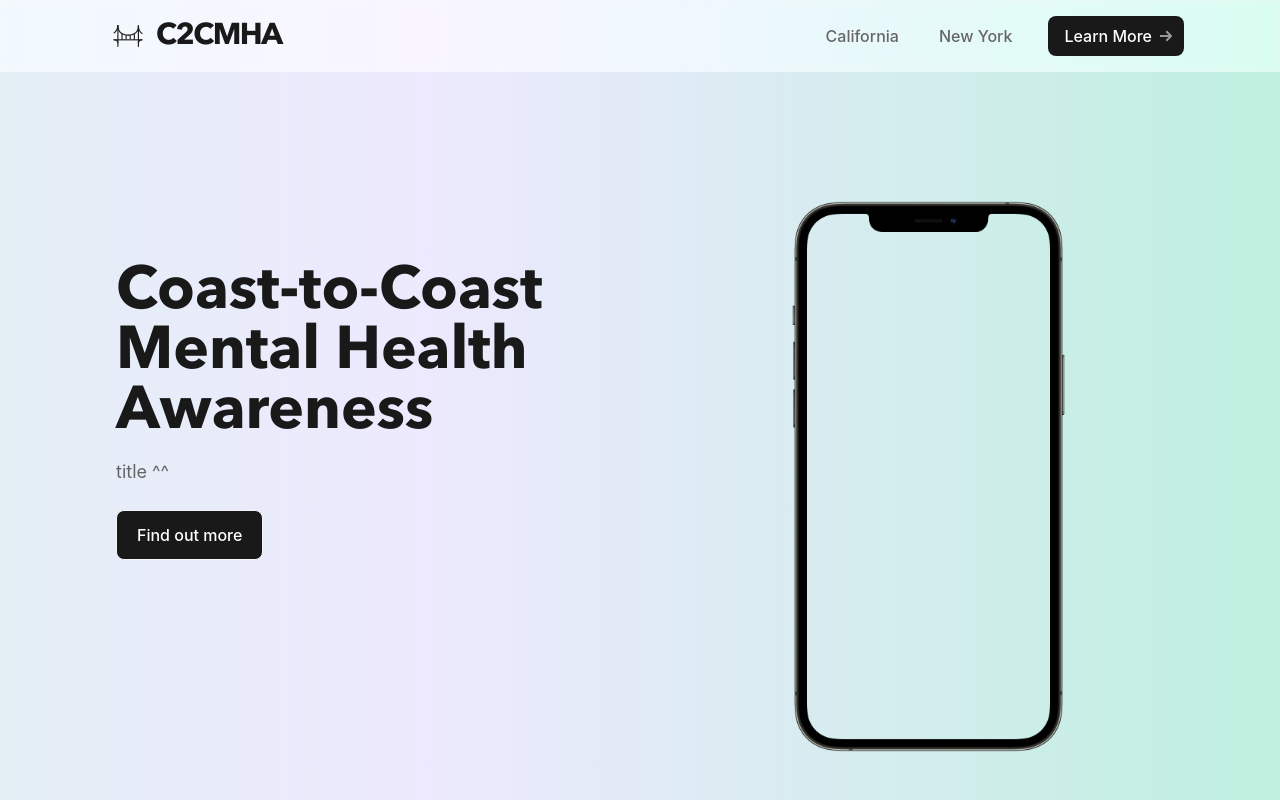
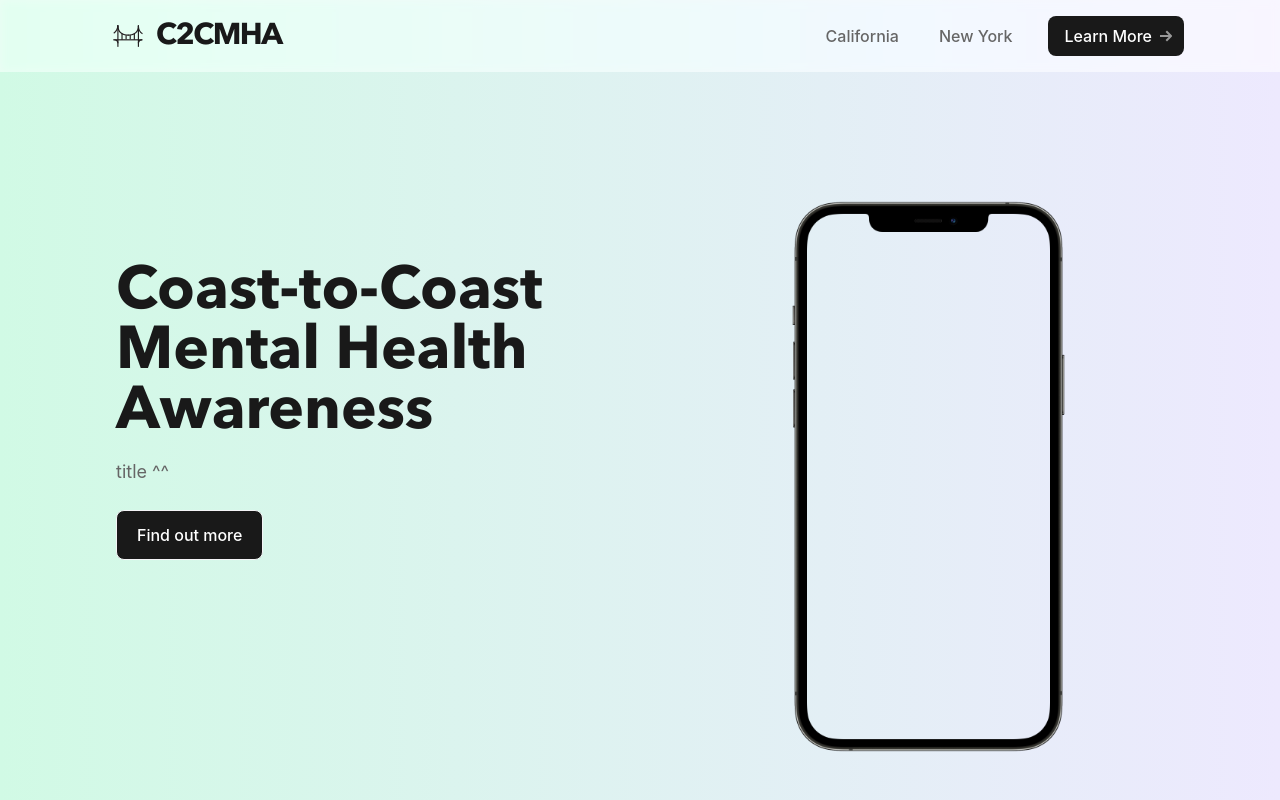
Before and after one commit to minor/english-project, a Next.js app: page / in a window 1280 px wide. Shown: the top 800 px of the page. Built offline with nearby package versions, Linux system fonts and the light colour scheme; what @tailwindcss/typography would draw is missing.

Commit message:
[update] background

```diff
--- a/pages/index.js
+++ b/pages/index.js
@@ -20,7 +20,7 @@ export default function Home() {
       </Head>
       <Header />
       <section className="text-gray-600 body-font">
-        <section className="bg-gradient-to-r from-green-100 via-purple-100 to-green-200 animate-gradient-x">
+        <section className="bg-green-100 md:bg-gradient-to-r md:from-green-100 md:via-purple-100 md:to-green-200 md:animate-gradient-x">
           <div className="max-w-7xl mx-auto flex px-5 py-44 md:flex-row flex-col items-center">
             <div className="lg:flex-grow md:w-1/2 md:ml-24 pt-6 flex flex-col md:items-start md:text-left mb-40 items-center text-center">
               <h1 className="mb-5 sm:text-6xl text-5xl items-center Avenir xl:w-2/2 text-gray-900">
```
